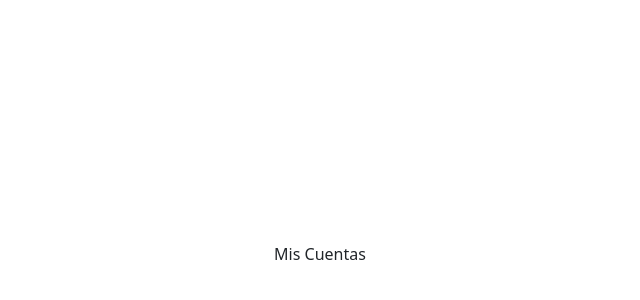
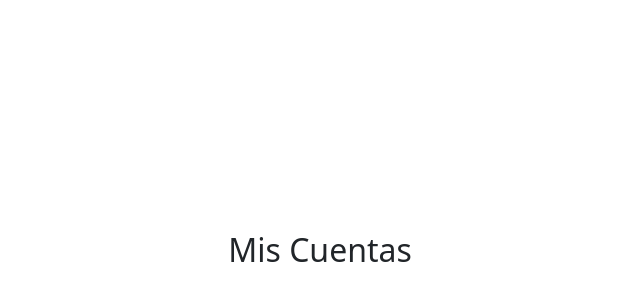
Before and after one commit to pralamo22/vue3_-expense_tracker, a Vue app: page / in a window 1280 px wide. Shown: the part 146-446 px from the top of the page, without its empty margins (320-960 px from the left). Built offline with nearby package versions, Linux system fonts and the light colour scheme.

Commit message:
Paso1. Esqueleto montado. Header hecho.

```diff
--- a/src/App.vue
+++ b/src/App.vue
@@ -1,7 +1,17 @@
 <template>
-  <div>Mis Cuentas</div>
+  <Header />
 </template>
 
-<script setup></script>
+<script>
+  import Header from './components/Header.vue';
 
-<style lang="css" scoped></style>
+  export default {
+    components: {
+      Header,
+    },
+  };
+</script>
+
+<style lang="css" scoped>
+
+</style>
--- /dev/null
+++ b/src/components/Header.vue
@@ -0,0 +1,9 @@
+<template>
+  <div>
+    <h2>Mis Cuentas</h2>
+  </div>
+</template>
+
+<script setup></script>
+
+<style lang="scss" scoped></style>
```
Also changed, not shown: src/components/AddTransaction.vue (added), src/components/Balance.vue (added), src/components/TransactionList.vue (added), 1 other file (tests, documents, lock files or other folders).
